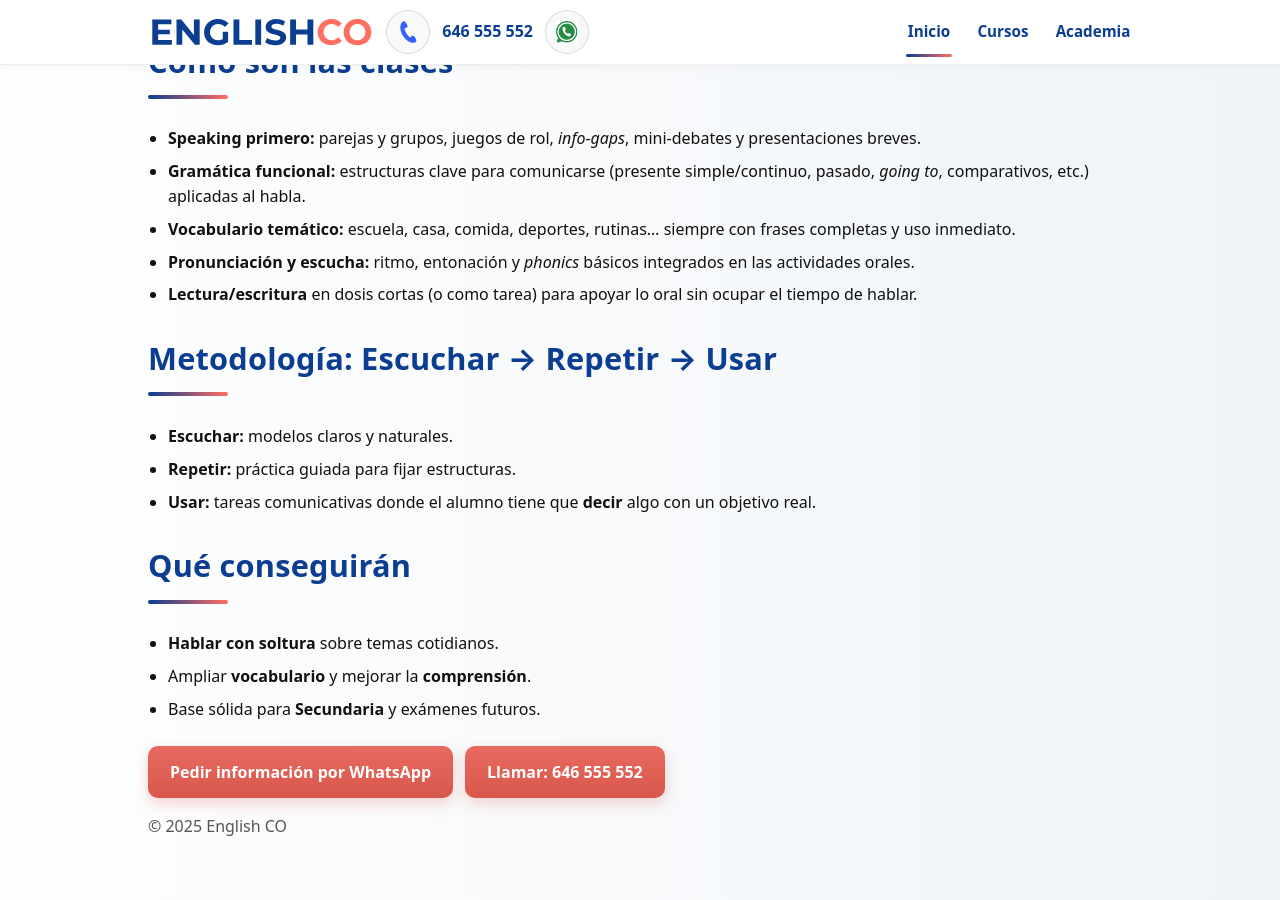
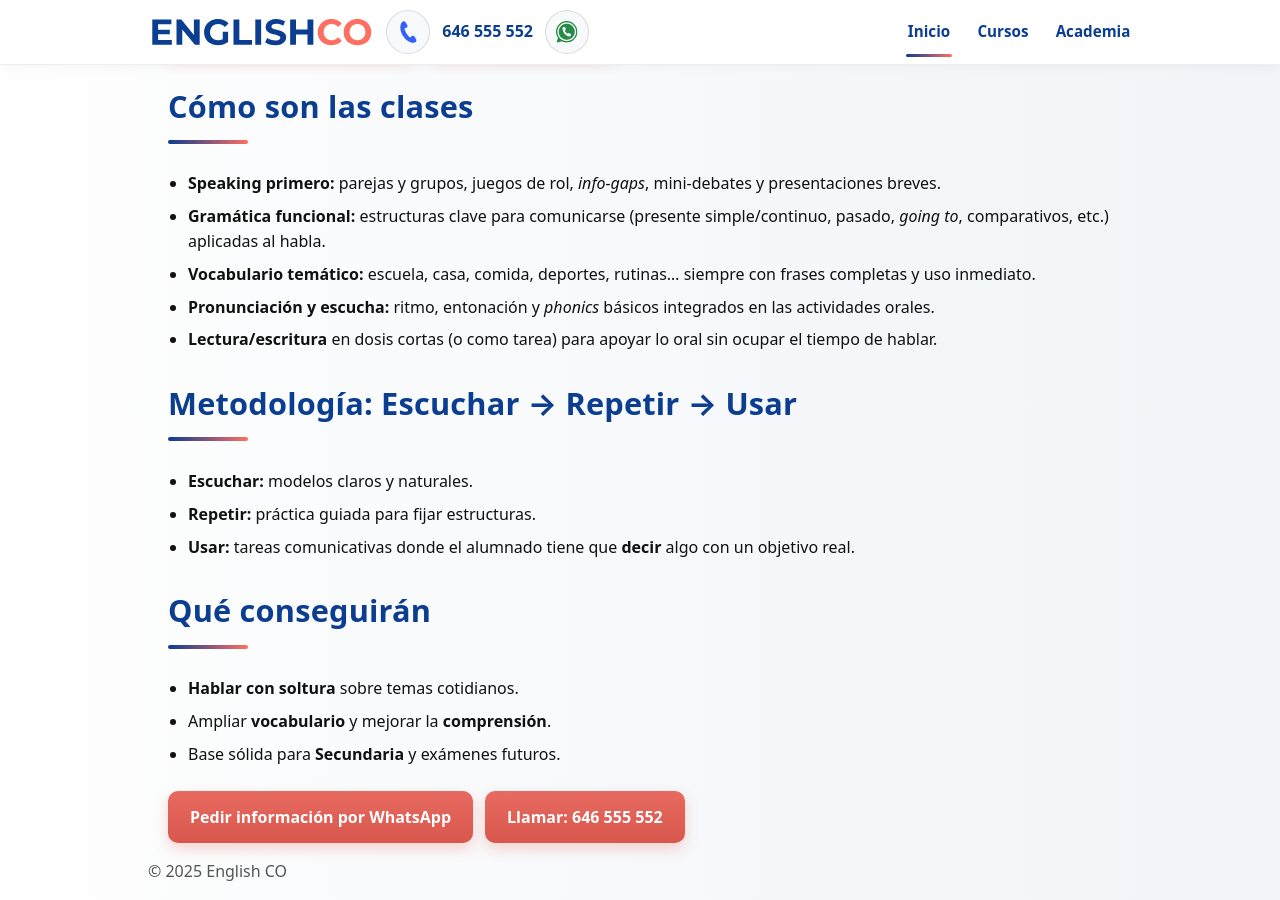
Before and after one commit to dixonbruce/englishco, a Jekyll site: the page built from primaria.html, in a window 1280 px wide and 900 px high, scrolled down 869 px. Built offline with Jekyll 4.4.1, drawn with Linux system fonts in a browser that asks for light colours.

Commit message:
Update primaria.html

```diff
--- a/primaria.html
+++ b/primaria.html
@@ -5,10 +5,11 @@
 section: "cursos"
 ---
 
+<main id="main-content">
 
-  <!-- Hero -->
-  <section class="hero">
-    <div class="hero-content">
+  <!-- Hero (consistent with homepage) -->
+  <section class="hero-light">
+    <div class="container hero-inner">
       <h1>Primaria (6–11 años)</h1>
       <p>
         Curso de <strong>Gramática + Vocabulario + Speaking</strong> con énfasis en <strong>hablar</strong> desde el primer día.
@@ -19,9 +20,9 @@
   </section>
 
   <!-- Quick badges -->
-  <section aria-label="Resumen del curso">
+  <section class="container" aria-label="Resumen del curso">
     <h2>Lo esencial</h2>
-    <p class="cta-row" style="gap:8px; flex-wrap:wrap;">
+    <p class="cta-row">
       <span class="cta-button cta-button--outline">Speaking en cada clase</span>
       <span class="cta-button cta-button--outline">Gramática útil (uso real)</span>
       <span class="cta-button cta-button--outline">Vocabulario por temas</span>
@@ -31,7 +32,7 @@
   </section>
 
   <!-- What we do -->
-  <section aria-label="Qué hacemos">
+  <section class="container" aria-label="Qué hacemos">
     <h2>Cómo son las clases</h2>
     <ul>
       <li><strong>Speaking primero:</strong> parejas y grupos, juegos de rol, <em>info-gaps</em>, mini-debates y presentaciones breves.</li>
@@ -43,17 +44,17 @@
   </section>
 
   <!-- Method -->
-  <section aria-label="Metodología">
+  <section class="container" aria-label="Metodología">
     <h2>Metodología: Escuchar → Repetir → Usar</h2>
     <ul>
       <li><strong>Escuchar:</strong> modelos claros y naturales.</li>
       <li><strong>Repetir:</strong> práctica guiada para fijar estructuras.</li>
-      <li><strong>Usar:</strong> tareas comunicativas donde el alumno tiene que <strong>decir</strong> algo con un objetivo real.</li>
+      <li><strong>Usar:</strong> tareas comunicativas donde el alumnado tiene que <strong>decir</strong> algo con un objetivo real.</li>
     </ul>
   </section>
 
   <!-- Outcomes -->
-  <section aria-label="Objetivos">
+  <section class="container" aria-label="Objetivos">
     <h2>Qué conseguirán</h2>
     <ul>
       <li><strong>Hablar con soltura</strong> sobre temas cotidianos.</li>
@@ -66,3 +67,5 @@
       <a class="cta-button cta-button--outline" href="tel:+34646555552">Llamar: 646 555 552</a>
     </p>
   </section>
+
+</main>
```
